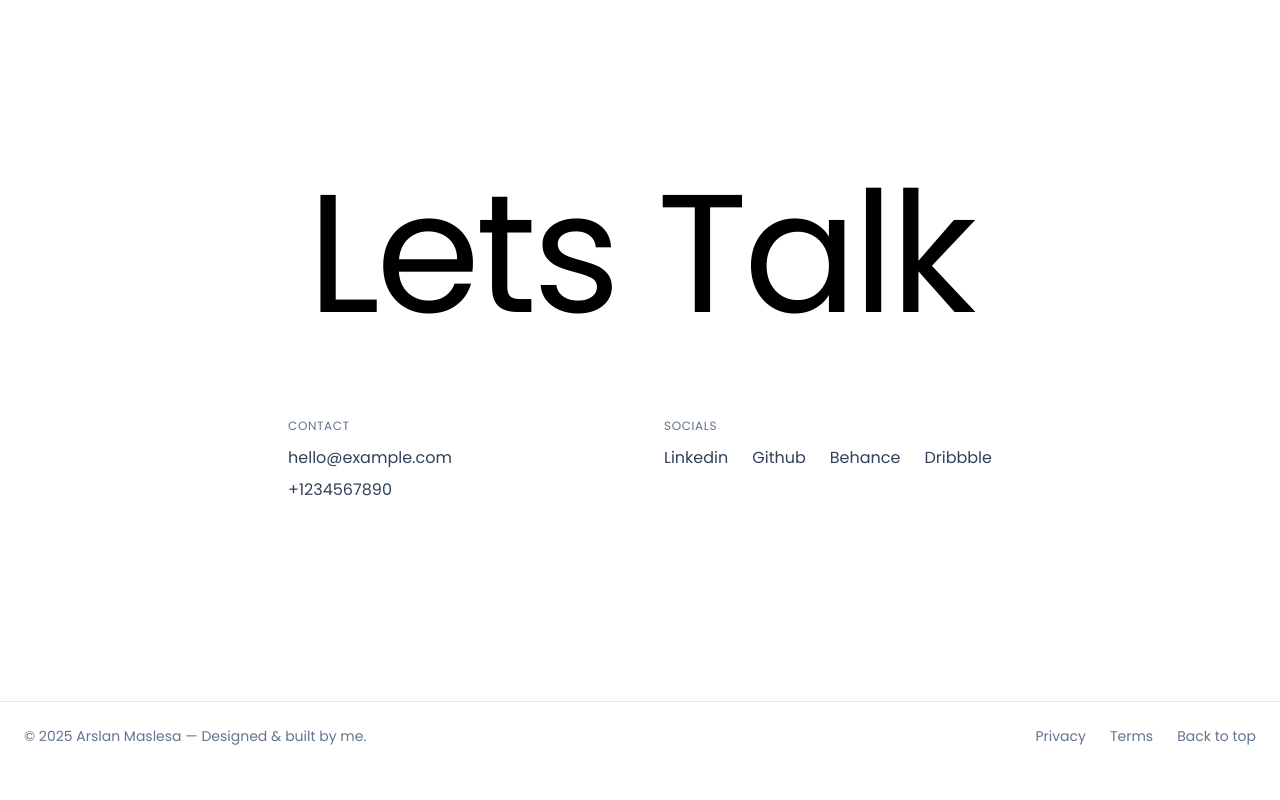
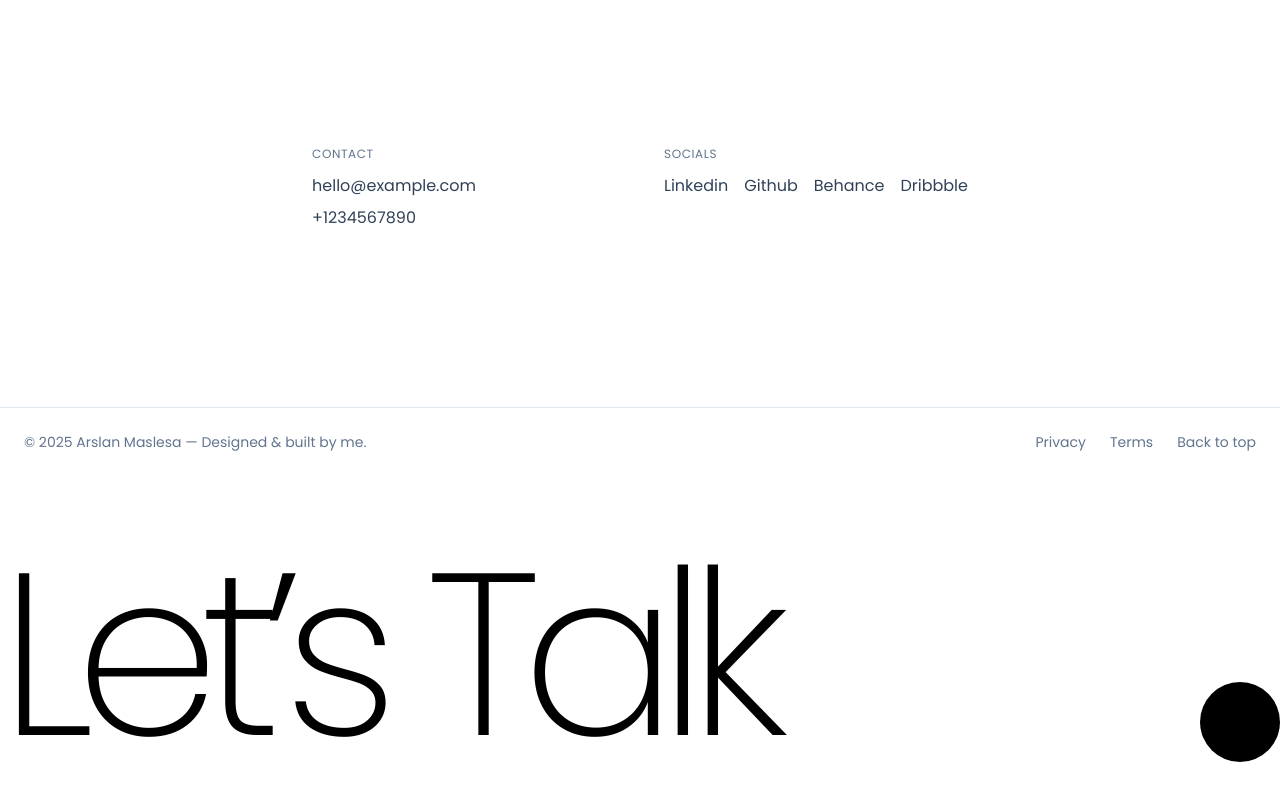
Before and after one commit to arslanmaslesa/my-portfolio, a Next.js app: page / in a window 1280 px wide. Shown: the part 7358-8158 px from the top of the page. Before the commit the page ends 8128 px from the top, so only its background shows below. Built offline with nearby package versions, Linux system fonts and the light colour scheme.

Commit message:
Image Canvas gravity off for desktop, Contact Foofer updates 3

```diff
--- a/components/AboutSection.jsx
+++ b/components/AboutSection.jsx
@@ -16,36 +16,153 @@ export default function AboutSection({ aboutTexts, aboutRefs, aboutOffsets, ui }
   const CURSOR_SIZE = 80; // px
   const EDGE_PADDING = CURSOR_SIZE / 2; // safe padding from edges
 
-  // Detect touch devices
+  // keep last-known global pointer so scroll/enter can re-evaluate without movement
+  const lastPointerRef = useRef({ x: -9999, y: -9999 });
+
+  // Detect touch devices once
   useEffect(() => {
     if (typeof window !== 'undefined') {
       setIsTouchDevice('ontouchstart' in window || navigator.maxTouchPoints > 0);
     }
   }, []);
 
-  // Mouse events (only on non-touch devices)
+  // ------------------------------------------------------------------
+  // Global pointer tracking: keep the last pointer coordinates (viewport/client)
+  // This runs on the window so we always have the latest pointer coords,
+  // even if the pointer moved outside the section previously.
+  // ------------------------------------------------------------------
   useEffect(() => {
     if (isTouchDevice) return;
 
+    const onPointerMove = (e) => {
+      // Use clientX/Y so coordinates are viewport-relative
+      const x = e.clientX ?? -9999;
+      const y = e.clientY ?? -9999;
+      lastPointerRef.current = { x, y };
+
+      // If pointer is currently over our section (or we already hover), update state
+      const section = sectionRef.current;
+      if (!section) return;
+      const rect = section.getBoundingClientRect();
+      const inside = x >= rect.left && x <= rect.right && y >= rect.top && y <= rect.bottom;
+
+      // Update cursorPos only if inside OR if we were already hovering (keeps cursor following)
+      if (inside || hovering) {
+        setCursorPos({ x, y });
+      }
+    };
+
+    // Use pointermove for broader support (mouse/touch/stylus) but only for non-touch logic.
+    window.addEventListener('pointermove', onPointerMove, { passive: true });
+
+    return () => {
+      window.removeEventListener('pointermove', onPointerMove);
+    };
+  }, [isTouchDevice, hovering]);
+
+  // ------------------------------------------------------------------
+  // Section-level pointer enter/leave/move so we can set hover state
+  // and update cursorPos immediately when the pointer enters the section.
+  // ------------------------------------------------------------------
+  useEffect(() => {
+    if (isTouchDevice) return;
     const section = sectionRef.current;
     if (!section) return;
 
-    const onMouseMove = (e) => setCursorPos({ x: e.clientX, y: e.clientY });
-    const onMouseEnter = () => setHovering(true);
-    const onMouseLeave = () => setHovering(false);
+    const onEnter = (e) => {
+      // if we have a last-known pointer, use that; otherwise use event coords
+      const last = lastPointerRef.current;
+      const x = last.x > -9000 ? last.x : (e.clientX ?? -9999);
+      const y = last.y > -9000 ? last.y : (e.clientY ?? -9999);
+      setHovering(true);
+      setCursorPos({ x, y });
+    };
 
-    section.addEventListener('mousemove', onMouseMove);
-    section.addEventListener('mouseenter', onMouseEnter);
-    section.addEventListener('mouseleave', onMouseLeave);
+    const onLeave = () => {
+      setHovering(false);
+      // hide cursor by moving it off-screen (keeps clampedPos stable)
+      setCursorPos({ x: -9999, y: -9999 });
+    };
+
+    // if user moves pointer specifically inside the section, update (keeps smoother)
+    const onMove = (e) => setCursorPos({ x: e.clientX, y: e.clientY });
+
+    section.addEventListener('mouseenter', onEnter);
+    section.addEventListener('mouseleave', onLeave);
+    section.addEventListener('mousemove', onMove);
 
     return () => {
-      section.removeEventListener('mousemove', onMouseMove);
-      section.removeEventListener('mouseenter', onMouseEnter);
-      section.removeEventListener('mouseleave', onMouseLeave);
+      section.removeEventListener('mouseenter', onEnter);
+      section.removeEventListener('mouseleave', onLeave);
+      section.removeEventListener('mousemove', onMove);
     };
   }, [isTouchDevice]);
 
-  // Clamp cursor position safely on the client
+  // ------------------------------------------------------------------
+  // Scroll/resize/visualViewport handler:
+  // When the user scrolls into the section, we check the last-known pointer
+  // position and, if it's over the section, immediately show & clamp the cursor.
+  // ------------------------------------------------------------------
+  useEffect(() => {
+    if (isTouchDevice) return;
+
+    const updatePointerInside = () => {
+      const section = sectionRef.current;
+      if (!section) return;
+
+      const last = lastPointerRef.current;
+      const x = last.x;
+      const y = last.y;
+
+      // If we don't have a valid pointer, bail early
+      if (x < -9000 || y < -9000) return;
+
+      const rect = section.getBoundingClientRect();
+      const inside = x >= rect.left && x <= rect.right && y >= rect.top && y <= rect.bottom;
+
+      if (inside) {
+        // pointer is over the section after scroll/resize -> set hover + clamp immediately
+        setHovering(true);
+        setCursorPos({ x, y });
+
+        // compute clamped coords (use viewport dimensions so cursor won't overflow)
+        const clampX = Math.min(Math.max(x, EDGE_PADDING), window.innerWidth - EDGE_PADDING);
+        const clampY = Math.min(Math.max(y, EDGE_PADDING), window.innerHeight - EDGE_PADDING);
+        setClampedPos({ x: clampX, y: clampY });
+      } else {
+        // If the pointer is outside the section after scrolling, hide the cursor
+        setHovering(false);
+        setCursorPos({ x: -9999, y: -9999 });
+        setClampedPos({ x: -9999, y: -9999 });
+      }
+    };
+
+    // Use both window scroll + visualViewport resize/scroll for mobile address-bar changes
+    window.addEventListener('scroll', updatePointerInside, { passive: true });
+    window.addEventListener('resize', updatePointerInside, { passive: true });
+    if (window.visualViewport) {
+      window.visualViewport.addEventListener('resize', updatePointerInside, { passive: true });
+      window.visualViewport.addEventListener('scroll', updatePointerInside, { passive: true });
+    }
+
+    // also run once on mount so if you're already scrolled into the section we pick it up
+    updatePointerInside();
+
+    return () => {
+      window.removeEventListener('scroll', updatePointerInside);
+      window.removeEventListener('resize', updatePointerInside);
+      if (window.visualViewport) {
+        try {
+          window.visualViewport.removeEventListener('resize', updatePointerInside);
+          window.visualViewport.removeEventListener('scroll', updatePointerInside);
+        } catch {}
+      }
+    };
+  }, [isTouchDevice]);
+
+  // ------------------------------------------------------------------
+  // Clamp cursor position safely on the client whenever cursorPos changes
+  // ------------------------------------------------------------------
   useEffect(() => {
     if (isTouchDevice || typeof window === 'undefined') return;
 
@@ -67,6 +184,7 @@ export default function AboutSection({ aboutTexts, aboutRefs, aboutOffsets, ui }
           className="absolute top-0 left-0 w-screen h-screen"
           style={{ pointerEvents: isTouchDevice ? 'none' : 'auto' }}
         >
+          {/* pass clampedPos to CanvasImagePile (your Canvas component should accept it) */}
           <CanvasImagePile mousePos={clampedPos} interactions={!isTouchDevice} />
         </div>
       </div>
--- a/components/ContactFooter.jsx
+++ b/components/ContactFooter.jsx
@@ -1,7 +1,13 @@
 'use client';
 
 import React from 'react';
-import { motion } from 'framer-motion';
+import { Poppins } from 'next/font/google';
+
+// Import Poppins with thin weights
+const poppins = Poppins({
+  subsets: ['latin'],
+  weight: ['100', '200', '300', '400', '500', '600', '700'],
+});
 
 export default function ContactFooter({
   socials = {
@@ -18,58 +24,31 @@ export default function ContactFooter({
 
   const handlePrimary = () => {
     if (typeof onPrimaryClick === 'function') return onPrimaryClick();
-    window.location.href = `mailto:${socials.email}?subject=Lets%20talk`;
+    window.location.href = `mailto:${socials.email}?subject=Let’s%20Talk`;
   };
 
   return (
     <footer
-      style={{ fontFamily: "'Poppins', sans-serif" }}
-      className="absolute z-100 bg-white text-slate-900 h-screen w-screen flex flex-col"
+      className={`relative z-[100] bg-white text-slate-900 w-full flex flex-col ${poppins.className}`}
+      style={{
+        minHeight: '100vh',
+        boxSizing: 'border-box',
+      }}
     >
-      {/* Load Poppins */}
-      <link rel="preconnect" href="https://fonts.googleapis.com" />
-      <link rel="preconnect" href="https://fonts.gstatic.com" crossOrigin="" />
-      <link
-        href="https://fonts.googleapis.com/css2?family=Poppins:wght@300;400;500;600;700;800;900&display=swap"
-        rel="stylesheet"
-      />
-
-      {/* Main content */}
-      <div className="flex-1 max-w-6xl mx-auto px-6 flex flex-col justify-center">
-        {/* Headline */}
-        <div className="w-full flex justify-center mb-20">
-          <motion.button
-            onClick={handlePrimary}
-            whileHover={{ scale: 1.02 }}
-            whileTap={{ scale: 0.995 }}
-            className="focus:outline-none"
-            aria-label="Lets Talk"
-          >
-            <motion.h1
-              initial={{ y: 0 }}
-              whileHover={{ y: -6 }}
-              transition={{ type: 'spring', stiffness: 260, damping: 20 }}
-              className="select-none whitespace-nowrap font-normal leading-none text-[6.5rem] sm:text-[8rem] md:text-[9.5rem] lg:text-[10.5rem] text-center tracking-tight text-black"
-              style={{
-                WebkitFontSmoothing: 'antialiased',
-                MozOsxFontSmoothing: 'grayscale',
-              }}
-            >
-              Lets&nbsp;Talk
-            </motion.h1>
-          </motion.button>
-        </div>
-
-        {/* Footer columns */}
-        <div className="grid grid-cols-1 md:grid-cols-2 gap-12 text-base text-slate-700 max-w-3xl mx-auto">
+      {/* Contact + Socials */}
+      <div className="flex-1 max-w-6xl mx-auto flex flex-col justify-center">
+        <div className="grid grid-cols-1 md:grid-cols-2 gap-10 md:gap-12 text-base text-slate-700 max-w-3xl mx-auto">
           {/* Contact */}
           <div>
             <h4 className="uppercase text-xs text-slate-500 tracking-wider mb-3">
               Contact
             </h4>
-            <ul className="space-y-2">
+            <ul className="space-y-2 break-words">
               <li>
-                <a href={`mailto:${socials.email}`} className="hover:underline">
+                <a
+                  href={`mailto:${socials.email}`}
+                  className="hover:underline break-words"
+                >
                   {socials.email}
                 </a>
               </li>
@@ -86,7 +65,7 @@ export default function ContactFooter({
             <h4 className="uppercase text-xs text-slate-500 tracking-wider mb-3">
               Socials
             </h4>
-            <p className="space-x-6">
+            <div className="flex flex-wrap gap-4">
               {['linkedin','github','behance','dribbble'].map((s) => (
                 <a
                   key={s}
@@ -98,34 +77,44 @@ export default function ContactFooter({
                   {s.charAt(0).toUpperCase() + s.slice(1)}
                 </a>
               ))}
-            </p>
+            </div>
           </div>
         </div>
       </div>
 
       {/* Bottom row */}
       <div className="border-t border-slate-200 px-6 py-6 text-sm flex flex-col md:flex-row items-center justify-between text-slate-500">
-        <div>© {year} Arslan Maslesa — Designed & built by me.</div>
+        <div className="break-words">
+          © {year} Arslan Maslesa — Designed & built by me.
+        </div>
         <div className="flex gap-6 mt-2 md:mt-0">
-          <a href="/privacy" className="hover:underline">
-            Privacy
-          </a>
-          <a href="/terms" className="hover:underline">
-            Terms
-          </a>
-          <a href="#top" className="hover:underline">
-            Back to top
-          </a>
+          <a href="/privacy" className="hover:underline">Privacy</a>
+          <a href="/terms" className="hover:underline">Terms</a>
+          <a href="#top" className="hover:underline">Back to top</a>
         </div>
       </div>
 
-      {/* Hover shadow for Lets Talk */}
-      <style jsx>{`
-        footer h1:hover {
-          text-shadow: 0 20px 50px rgba(0, 0, 0, 0.08),
-            0 8px 25px rgba(0, 0, 0, 0.06);
-        }
-      `}</style>
+      {/* Final "Let’s Talk" headline with hugging text */}
+      <div className="w-full flex items-end justify-between mt-16">
+        <div className="relative inline-block">
+          <h1
+            onClick={handlePrimary}
+            className="cursor-pointer text-black select-none"
+            style={{
+              fontSize: 'clamp(3rem, 18vw, 16rem)', // responsive
+              fontWeight: 200,                      // thin
+              lineHeight: 1,                        // hug text
+              letterSpacing: '-0.08em',             // -8%
+              textRendering: 'optimizeLegibility',
+              WebkitFontSmoothing: 'antialiased',
+              MozOsxFontSmoothing: 'grayscale',
+            }}
+          >
+            Let’s Talk
+          </h1>
+        </div>
+        <div className="w-12 h-12 md:w-20 md:h-20 bg-black rounded-full ml-auto mb-2" />
+      </div>
     </footer>
   );
 }
```
